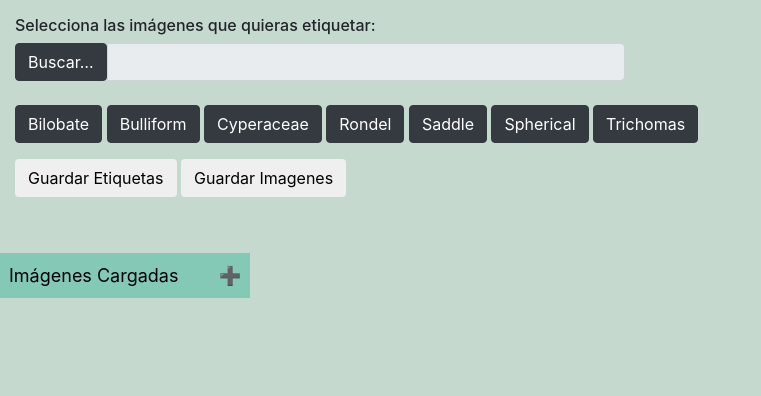
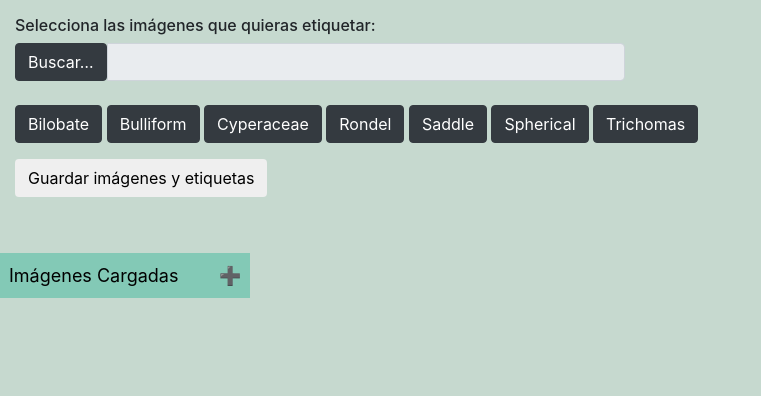
Before and after one commit to mmb0093/TFG_Fitolitos, a Flask app: template code/phytolithclassifier/app/templates/etiquetador.html in a window 1280 px wide. Shown: the part 56-452 px from the top of the page, without its empty margins (0-761 px from the left). Run offline with Flask 2, Linux system fonts and the light colour scheme; the template is opened without the code that fills it, so the values that code supplies are empty; some libraries are stand-ins or nearby versions.

Commit message:
cambio boton subida

```diff
--- a/code/phytolithclassifier/app/templates/etiquetador.html
+++ b/code/phytolithclassifier/app/templates/etiquetador.html
@@ -104,9 +104,7 @@
           </div>
       <p></p>
          <div class="col-md-8" >
-                <button type="submit" class="btn btn-secundary" onclick="download_all_region_data('csv')">Guardar Etiquetas</button>
-             <button type="submit" class="btn btn-secundary">Guardar Imagenes</button>
-
+                <button type="submit" class="btn btn-secundary" onclick="download_all_region_data('csv')">Guardar imágenes y etiquetas</button>
                     </div>
 
  </form>
```
